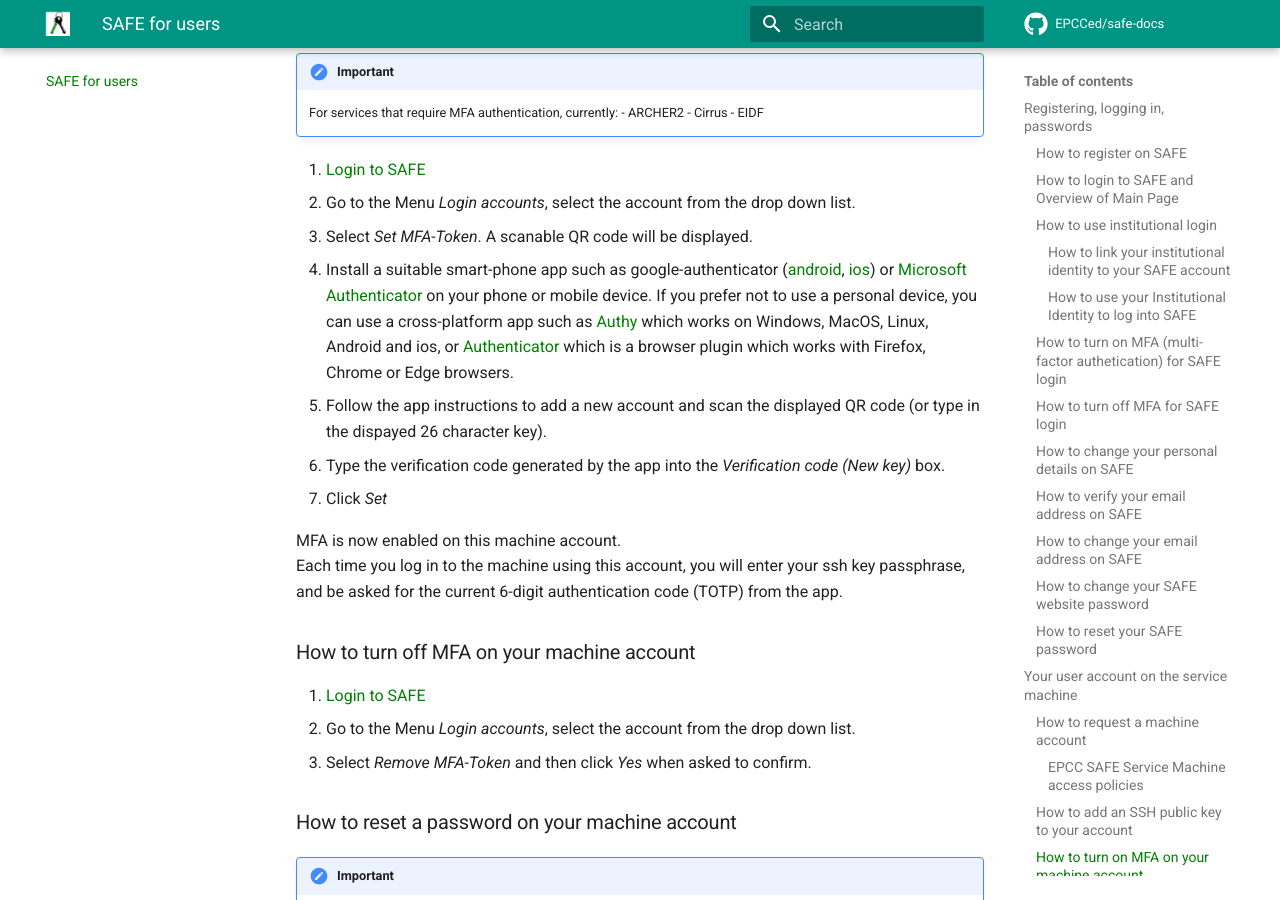
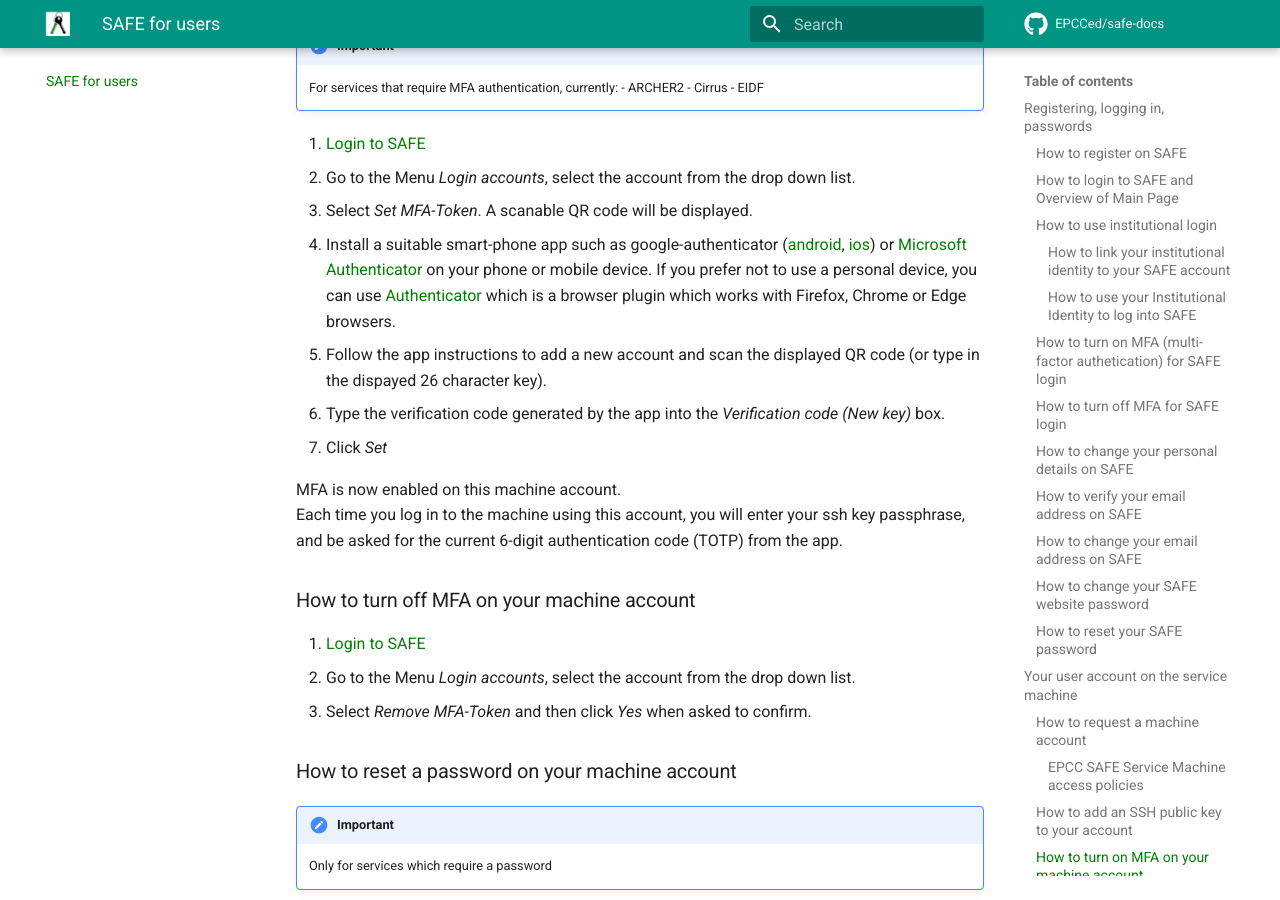
Before and after one commit to EPCCed/safe-docs, an MkDocs documentation site: the page built from docs/safe-for-users.md, in a window 1280 px wide and 900 px high, scrolled down 7011 px. Built offline with MkDocs 1.6.1 and Material for MkDocs 9.7.7, drawn with Linux system fonts in a browser that asks for light colours; comment, search, counter and statistics services are not loaded; some of the changed text lies outside the part shown.

Commit message:
Remove Authy from list of TOTP managers
due to End of Live being announced as 19th March 2024

```diff
--- a/docs/safe-for-users.md
+++ b/docs/safe-for-users.md
@@ -83,7 +83,7 @@
 1. [Login to SAFE](#login)
 2. Go to the Menu *Your details* and select *Set 2 factor token*.  A scanable QR code will be displayed.
 3. Install a suitable smart-phone app such as
-google-authenticator ([android](https://play.google.com/store/apps/details?id=com.google.android.apps.authenticator2), [ios](http://appstore.com/googleauthenticator)) on your phone or mobile device, or use a cross-platform app such as [Authy](https://authy.com/) which works on Windows, MacOS, Linux, Android and iOS, or [Authenticator](https://authenticator.cc/) which is a browser plugin which works with Firefox, Chrome or Edge browsers.
+google-authenticator ([android](https://play.google.com/store/apps/details?id=com.google.android.apps.authenticator2), [ios](http://appstore.com/googleauthenticator)) on your phone or mobile device, or [Authenticator](https://authenticator.cc/) which is a browser plugin which works with Firefox, Chrome or Edge browsers.
 4. Follow the app instructions to add a new account and scan the displayed QR code (or type in the displayed 26 character key).
 5. Type the verification code generated by the app into the *Verification code* box.
 6. Click *Set*
@@ -229,7 +229,7 @@
 2. Go to the Menu *Login accounts*, select the account from the drop down list.
 3. Select *Set MFA-Token*.  A scanable QR code will be displayed.
 4. Install a suitable smart-phone app such as
-google-authenticator ([android](https://play.google.com/store/apps/details?id=com.google.android.apps.authenticator2), [ios](http://appstore.com/googleauthenticator))  or [Microsoft Authenticator](https://www.microsoft.com/en-gb/security/mobile-authenticator-app)  on your phone or mobile device.  If you prefer not to use a personal device, you can use a cross-platform app such as [Authy](https://authy.com/) which works on Windows, MacOS, Linux, Android and ios, or [Authenticator](https://authenticator.cc/) which is a browser plugin which works with Firefox, Chrome or Edge browsers.
+google-authenticator ([android](https://play.google.com/store/apps/details?id=com.google.android.apps.authenticator2), [ios](http://appstore.com/googleauthenticator))  or [Microsoft Authenticator](https://www.microsoft.com/en-gb/security/mobile-authenticator-app)  on your phone or mobile device.  If you prefer not to use a personal device, you can use [Authenticator](https://authenticator.cc/) which is a browser plugin which works with Firefox, Chrome or Edge browsers.
 5. Follow the app instructions to add a new account and scan the displayed QR code (or type in the dispayed 26 character key).
 6. Type the verification code generated by the app into the *Verification code (New key)* box.
 7. Click *Set*
```
